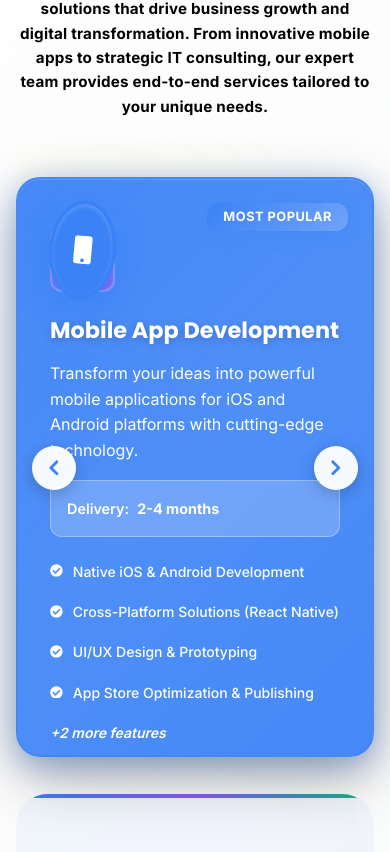
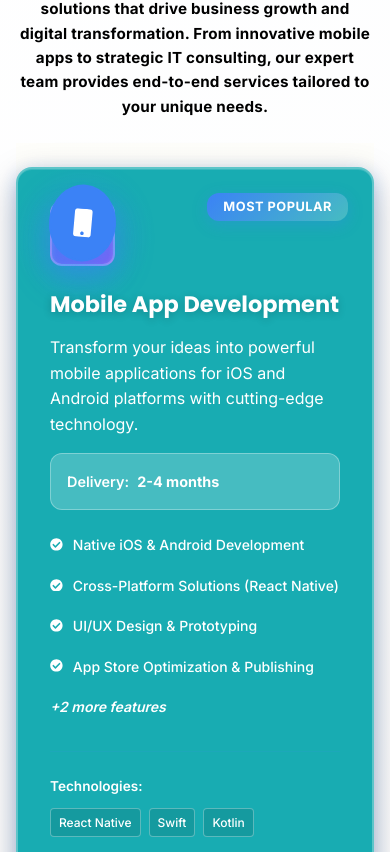
Before and after one commit to dikshant94gangawat/softdevlivecode, a React (Create React App) app: page / in a window 390 px wide. Shown: the part 2172-3024 px from the top of the page. Built offline with nearby package versions, Linux system fonts and the light colour scheme.

Commit message:
added some changes

```diff
--- a/public/index.html
+++ b/public/index.html
@@ -157,5 +157,8 @@
 <body>
     <noscript>You need to enable JavaScript to run this app.</noscript>
     <div id="root"></div>
+    <!-- Elfsight WhatsApp Chat | SoftDev Chat -->
+<script src="https://elfsightcdn.com/platform.js" async></script>
+<div class="elfsight-app-5d1c92d5-55d4-48a7-9862-e7e3004a510f" data-elfsight-app-lazy></div>
 </body>
 </html>
--- a/src/components/Services.css
+++ b/src/components/Services.css
@@ -849,10 +849,6 @@
   }
 }
 
-/* Carousel Controls - Hidden on Desktop */
-.carousel-controls {
-  display: none;
-}
 
 /* Responsive Design */
 @media (max-width: 1200px) {
@@ -886,180 +882,13 @@
     padding-bottom: var(--spacing-2xl);
   }
 
-  #services .services-grid {
-    display: flex !important;
-    position: relative;
-    width: 100%;
-    height: 600px;
-    overflow: visible;
-    touch-action: pan-y;
-    transform: translateZ(0);
-    -webkit-transform: translateZ(0);
-    gap: 0 !important;
-    margin-bottom: var(--spacing-lg);
-  }
-
-  #services .service-card {
-    position: absolute !important;
-    top: 50%;
-    left: 50%;
-    transform: translate(-50%, -50%) scale(0.96);
-    width: calc(100% - var(--spacing-lg) * 2) !important;
-    max-width: 450px !important;
-    min-width: 280px !important;
-    height: 580px !important;
-    padding: var(--spacing-2xl) var(--spacing-xl) !important;
-    border: 2px solid rgba(var(--service-color-rgb, 59, 130, 246), 0.3) !important;
-    box-shadow:
-      0 20px 60px rgba(0, 0, 0, 0.3),
-      0 8px 30px rgba(var(--service-color-rgb, 59, 130, 246), 0.4),
-      inset 0 1px 0 rgba(255, 255, 255, 0.15) !important;
-    margin: 0 !important;
-    background: linear-gradient(135deg,
-      rgba(var(--service-color-rgb, 37, 99, 235), 0.95) 0%,
-      rgba(var(--service-color-rgb, 59, 130, 246), 0.9) 50%,
-      rgba(var(--service-color-rgb, 139, 92, 246), 0.95) 100%) !important;
-    backdrop-filter: blur(20px) !important;
-    border-radius: 24px !important;
-    opacity: 0 !important;
-    pointer-events: none !important;
-    visibility: hidden !important;
-    transition: opacity 0.6s cubic-bezier(0.25, 0.46, 0.45, 0.94),
-                transform 0.6s cubic-bezier(0.25, 0.46, 0.45, 0.94) !important;
-    z-index: 1 !important;
-    will-change: transform, opacity !important;
-    backface-visibility: hidden !important;
-    -webkit-backface-visibility: hidden !important;
-    overflow-y: auto !important;
-    overflow-x: hidden !important;
-    box-sizing: border-box !important;
-  }
-
-  #services .service-card.carousel-active {
-    opacity: 1 !important;
-    transform: translate(-50%, -50%) scale(1) !important;
-    pointer-events: all !important;
-    visibility: visible !important;
-    z-index: 10 !important;
-  }
-
-  #services .service-card:not(.carousel-active) {
-    opacity: 0 !important;
-    transform: translate(-50%, -50%) scale(0.92) !important;
-    pointer-events: none !important;
-    visibility: hidden !important;
-  }
-
-  #services .service-card:active {
-    transform: translate(-50%, -50%) scale(0.98) !important;
-  }
-
-  /* Carousel Controls - Scoped to #services only */
-  #services .carousel-controls {
-    display: flex !important;
-    position: absolute;
-    top: 50%;
-    left: 0;
-    right: 0;
-    transform: translateY(-50%);
-    justify-content: space-between;
-    padding: 0 var(--spacing-md);
-    pointer-events: none;
-    z-index: 20;
-  }
-
-  #services .carousel-button {
-    width: 44px;
-    height: 44px;
-    border-radius: 50%;
-    background: rgba(255, 255, 255, 0.95);
-    backdrop-filter: blur(10px);
-    border: 2px solid rgba(255, 255, 255, 0.3);
-    color: #3b82f6;
-    display: flex;
-    align-items: center;
-    justify-content: center;
-    cursor: pointer;
-    pointer-events: all;
-    transition: all 0.3s ease;
-    box-shadow: 0 4px 15px rgba(0, 0, 0, 0.2);
-    font-size: 1.1rem;
-    z-index: 21;
-  }
-
-  #services .carousel-button:hover {
-    background: rgba(255, 255, 255, 1);
-    transform: scale(1.1);
-    box-shadow: 0 6px 20px rgba(0, 0, 0, 0.3);
-  }
-
-  #services .carousel-button:active {
-    transform: scale(0.95);
-  }
-
-  /* White text for all service card content on mobile - Scoped to #services only */
-  #services .service-card .service-title,
-  #services .service-card .service-description,
-  #services .service-card .meta-label,
-  #services .service-card .meta-value,
-  #services .service-card .tech-label,
-  #services .service-card .service-feature {
-    color: #ffffff !important;
-  }
-
-  #services .service-card {
-    color: #ffffff !important;
-  }
-
-  #services .service-card * {
-    color: #ffffff !important;
-  }
-
-  #services .service-card .feature-icon {
-    color: rgba(255, 255, 255, 0.95) !important;
-  }
-
-  /* Ensure all nested elements have white text - Scoped to #services only */
-  #services .service-card h1, #services .service-card h2, #services .service-card h3, #services .service-card h4,
-  #services .service-card h5, #services .service-card h6, #services .service-card p, #services .service-card span,
-  #services .service-card div, #services .service-card li {
-    color: #ffffff !important;
-    -webkit-text-fill-color: #ffffff !important;
-  }
-
+  /* Mobile styles are now defined in the NEW DESIGN section above */
   .section-title {
     font-size: 2.5rem;
-
-  }
-  .services-stats {
-    border-radius: none !important;
   }
 
   .section-description {
     font-size: 1.1rem;
-  }
-
-  #services .service-icon-container {
-    width: 90px;
-    height: 90px;
-    margin-bottom: var(--spacing-lg);
-  }
-
-  #services .service-icon {
-    width: 90px;
-    height: 90px;
-    font-size: 2.2rem;
-    border-width: 3px !important;
-    box-shadow:
-      0 8px 25px rgba(var(--service-color-rgb, 59, 130, 246), 0.4),
-      inset 0 2px 5px rgba(255, 255, 255, 0.2) !important;
-  }
-
-  #services .service-title {
-    font-size: 1.7rem;
-    font-weight: 800;
-    margin-bottom: var(--spacing-md);
-    text-shadow: 0 2px 10px rgba(0, 0, 0, 0.2);
   }
 
   #services .service-description {
--- a/src/components/Services.js
+++ b/src/components/Services.js
@@ -11,9 +11,7 @@ import {
   FaRocket,
   FaShieldAlt,
   FaChartLine,
-  FaHeadset,
-  FaChevronLeft,
-  FaChevronRight
+  FaHeadset
 } from 'react-icons/fa';
 import { Link, useNavigate } from 'react-router-dom';
 import './Services.css';
@@ -23,10 +21,6 @@ const Services = () => {
   const [activeService, setActiveService] = useState(0);
   const [isVisible, setIsVisible] = useState(false);
   const [animatedStats, setAnimatedStats] = useState({});
-  const [carouselIndex, setCarouselIndex] = useState(0);
-  const [isMobile, setIsMobile] = useState(false);
-  const [touchStart, setTouchStart] = useState(null);
-  const [touchEnd, setTouchEnd] = useState(null);
   const sectionRef = useRef(null);
   const navigate = useNavigate();
 
@@ -171,18 +165,6 @@ const Services = () => {
     }
   ];
 
-  // Check if mobile device
-  useEffect(() => {
-    const checkMobile = () => {
-      setIsMobile(window.innerWidth <= 768);
-    };
-
-    checkMobile();
-    window.addEventListener('resize', checkMobile);
-
-    return () => window.removeEventListener('resize', checkMobile);
-  }, []);
-
   // Intersection Observer for animations
   useEffect(() => {
     const observer = new IntersectionObserver(
@@ -206,46 +188,6 @@ const Services = () => {
 
     return () => observer.disconnect();
   }, []);
-
-  // Carousel navigation functions
-  const goToNext = () => {
-    setCarouselIndex((prev) => (prev + 1) % services.length);
-  };
-
-  const goToPrevious = () => {
-    setCarouselIndex((prev) => (prev - 1 + services.length) % services.length);
-  };
-
-  const goToSlide = (index) => {
-    setCarouselIndex(index);
-  };
-
-  // Touch handlers for swipe
-  const minSwipeDistance = 50;
-
-  const onTouchStart = (e) => {
-    setTouchEnd(null);
-    setTouchStart(e.targetTouches[0].clientX);
-  };
-
-  const onTouchMove = (e) => {
-    setTouchEnd(e.targetTouches[0].clientX);
-  };
-
-  const onTouchEnd = () => {
-    if (!touchStart || !touchEnd) return;
-
-    const distance = touchStart - touchEnd;
-    const isLeftSwipe = distance > minSwipeDistance;
-    const isRightSwipe = distance < -minSwipeDistance;
-
-    if (isLeftSwipe) {
-      goToNext();
-    }
-    if (isRightSwipe) {
-      goToPrevious();
-    }
-  };
 
   const animateNumber = (target, key) => {
     let current = 0;
@@ -292,23 +234,18 @@ const Services = () => {
 
         {/* Services Grid */}
         <div className="services-main">
-          <div
-            className="services-grid"
-            onTouchStart={isMobile ? onTouchStart : undefined}
-            onTouchMove={isMobile ? onTouchMove : undefined}
-            onTouchEnd={isMobile ? onTouchEnd : undefined}
-          >
+          <div className="services-grid">
             {services.map((service, index) => (
               <div
                 key={index}
-                className={`service-card ${activeService === index ? 'active' : ''} ${isVisible ? 'animate-in' : ''} ${isMobile && carouselIndex === index ? 'carousel-active' : ''}`}
+                className={`service-card ${activeService === index ? 'active' : ''} ${isVisible ? 'animate-in' : ''}`}
                 style={{
                   '--service-color': service.color,
                   '--service-color-rgb': service.colorRgb,
                   '--animation-delay': `${index * 0.1}s`
                 }}
-                onMouseEnter={() => !isMobile && setActiveService(index)}
-                onMouseLeave={() => !isMobile && setActiveService(0)}
+                onMouseEnter={() => setActiveService(index)}
+                onMouseLeave={() => setActiveService(0)}
               >
                 {service.badge && (
                   <div className="service-badge">
@@ -373,28 +310,6 @@ const Services = () => {
               </div>
             ))}
           </div>
-
-          {/* Carousel Controls - Mobile Only */}
-          {isMobile && (
-            <>
-              <div className="carousel-controls">
-                <button
-                  className="carousel-button carousel-button-prev"
-                  onClick={goToPrevious}
-                  aria-label="Previous card"
-                >
-                  <FaChevronLeft />
-                </button>
-                <button
-                  className="carousel-button carousel-button-next"
-                  onClick={goToNext}
-                  aria-label="Next card"
-                >
-                  <FaChevronRight />
-                </button>
-              </div>
-            </>
-          )}
         </div>
 
         {/* Stats Section */}
--- a/src/styles/App.css
+++ b/src/styles/App.css
@@ -322,6 +322,7 @@
   text-align: left;
   margin-bottom: 0;
   width: 100%!important;
+  background: #18acb2 !important;
 }
 #home.hero~section#services .services-main .service-card .service-features {
   justify-content: left!important;
```
